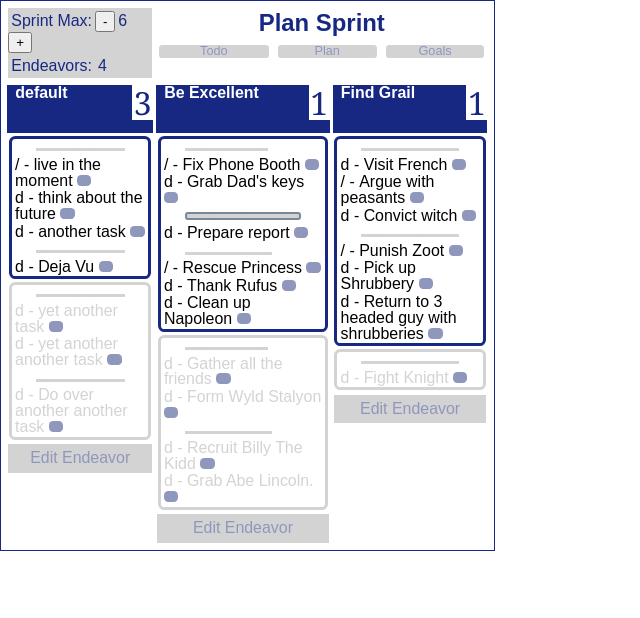
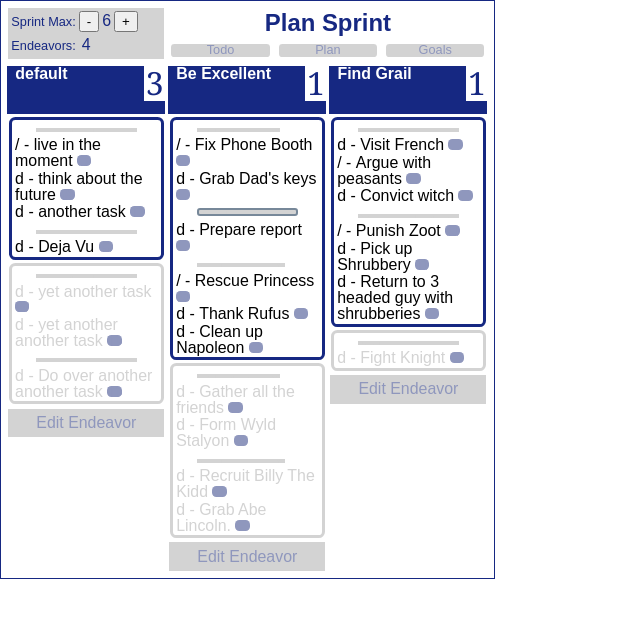
Before and after one commit to psons/task-blotter, a React (Create React App) app: page / in a window 1280 px wide. Shown: the top 618 px of the page, without its empty margins (0-640 px from the left). Built offline with nearby package versions, Linux system fonts and the light colour scheme.

Commit message:
grid-template-columns To prevent large content from changing column widths

```diff
--- a/src/css/layout.css
+++ b/src/css/layout.css
@@ -25,13 +25,16 @@
 
 .full_width_3_col {
     max-width: 5in; /* need media break to satisfy design doc.*/
-    grid-template:
-            "util util util title title title title title title" 2em
-            "util util util b1    b1    b2    b2    b3    b3"    auto
-            "util util util b1    b1    b2    b2    b3    b3"    auto
-            "e1   e1   e1   e2    e2    e2    e3    e3    e3"    auto;
+    grid-template-areas:
+            "util util util title title title title title title"
+            "util util util b1    b1    b2    b2    b3    b3"
+            "util util util b1    b1    b2    b2    b3    b3"
+            "e1   e1   e1   e2    e2    e2    e3    e3    e3"   ;
+    grid-template-columns: repeat(9, minmax(0, 1fr)); /* To prevent large content from changing column widths.
+                                                         https://stackoverflow.com/questions/47601564*/
     grid-gap: .2em;
 }
+
 
 
 .util_area {
--- a/src/css/t_blotter.css
+++ b/src/css/t_blotter.css
@@ -29,7 +29,7 @@
 
 .setting_label {
     color: var(--endeavor_task_color);
-    font-size: 1rem;
+    font-size: .8rem;
     justify-content: center;
 }
 
@@ -197,6 +197,7 @@
 .endeavor_max_tasks_value {
     float: right;
     display: inline;
+    display: inline;
     /*color: #162882;*/
     color: var(--endeavor_task_color);
     /*border: solid .12rem var(--endeavor_task_color);*/
@@ -229,16 +230,6 @@
 }
 
 /* Story or out of sprint separators on Plan screen*/
-.sep {
-    font-family: var(--font_fam_setting_display);
-    padding: 0;
-    display: inline-block;
-    background-color: lightgray;
-    font-size: 1rem;
-    overflow: hidden;
-    /*margin: 0 ;*/
-    margin: 1px 1.5rem 1px 1.5rem ;
-}
 
 /* Story styles as they appear on the Goal screen */
 .story_head_bar {
@@ -296,26 +287,33 @@
     margin: 1px .2rem 1px .2rem ;
 }
 
+.sep {
+    font-family: var(--font_fam_setting_display);
+    padding: 0;
+    display: inline-block;
+    background-color: lightgray;
+    font-size: 1rem;
+    overflow: hidden;
+    /*margin: 0 ;*/
+    margin: 1px 1.5rem 1px 1.5rem ;
+}
+
 .sep_story {
-    height: 3px;
+    height: 4px;
     color: var(--passive_color);
 }
+.sep_sprint_end {
+    border: solid lightslategrey 2px;
+    height: 4px;
+    color: var(--passive_color);
+    border-radius: 3px;
+}
+
+
 
 .story {
     height: 3rem;
     color: var(--endeavor_task_color);
-}
-
-
-/*.sep_story>p {*/
-/*display: none;*/
-/*}*/
-
-.sep_sprint_end {
-    height: 4px;
-    color: var(--passive_color);
-    border: solid lightslategrey 2px;
-    border-radius: 3px;
 }
 
 
@@ -329,12 +327,13 @@
     padding: 0 .5rem 0 .5rem;
  }
 
+
 .sep_sprint_end:hover {
     border: solid var(--endeavor_task_color) 2px;
     background-color: white;
-    color: var(--endeavor_task_color);
     font-size: 1.1rem;
     height: auto;
+    color: var(--endeavor_task_color);
     margin: 0  ;
     padding: 0 .5rem 0 .5rem;
 }
```
